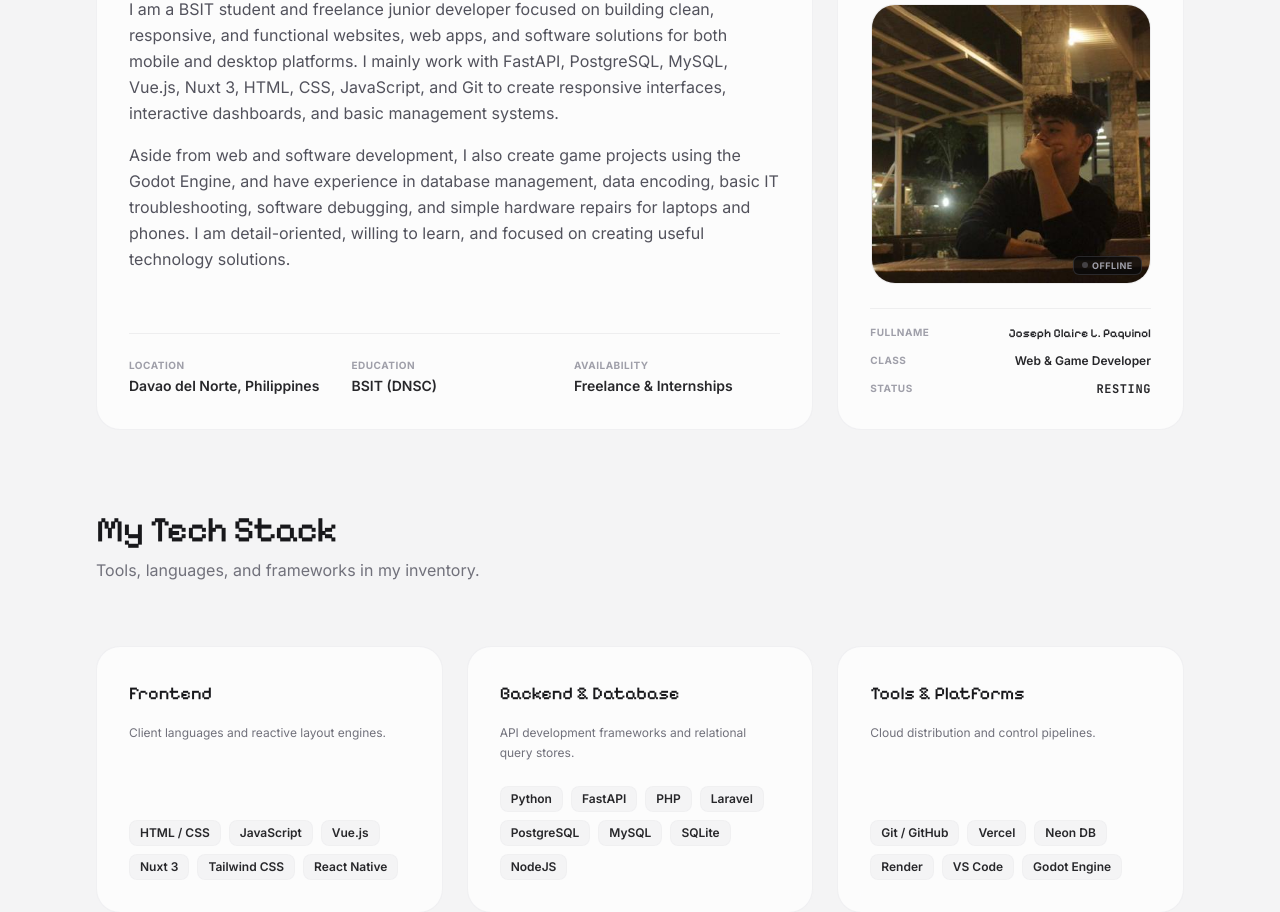
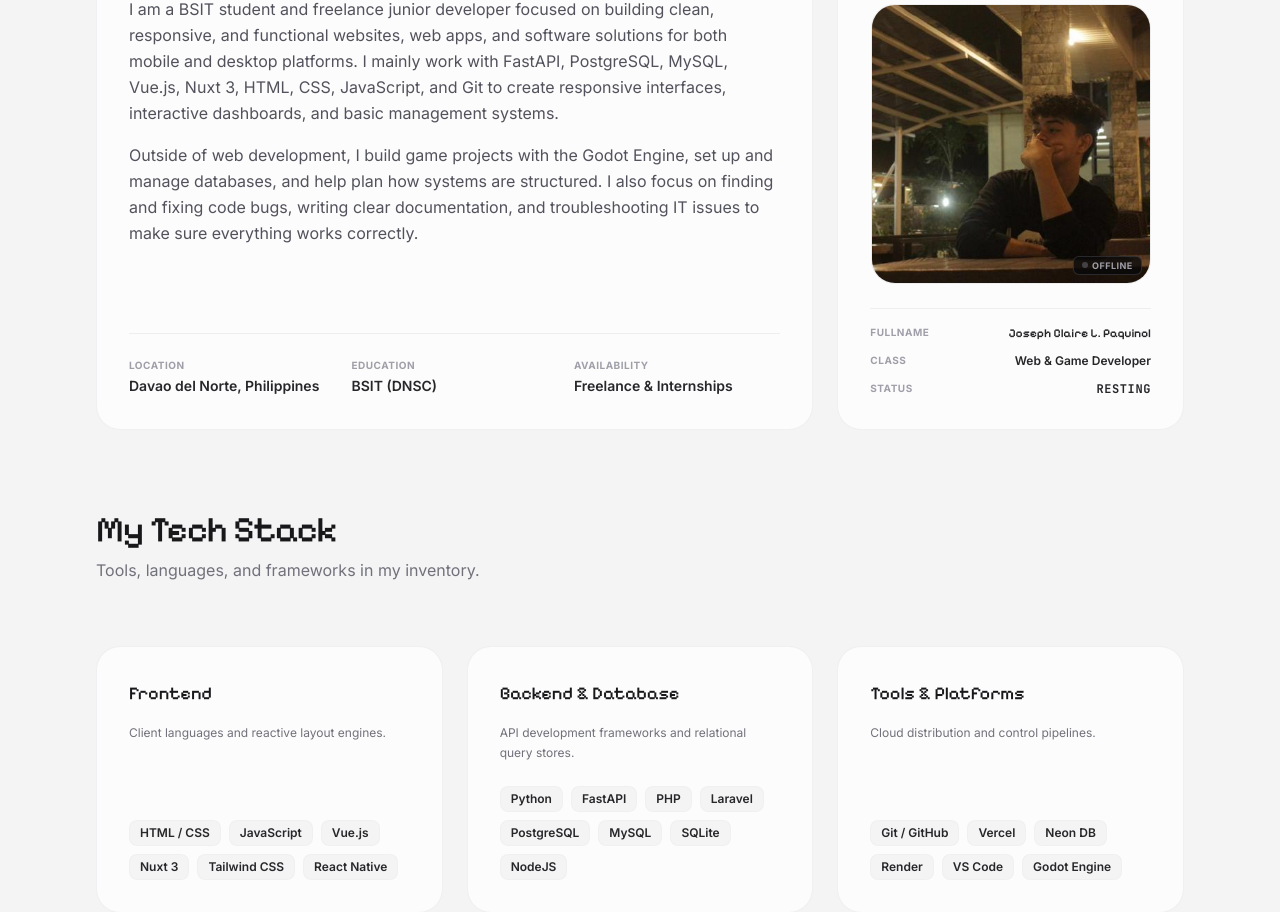
Before and after one commit to JCentic/website-portfolio, a Nuxt app: page / in a window 1280 px wide. Shown: the part 1065-1977 px from the top of the page. Built offline with nearby package versions, Linux system fonts and the light colour scheme.

Commit message:
chore: Rephrased some description that doesn't align with myself

```diff
--- a/app/components/About.vue
+++ b/app/components/About.vue
@@ -71,7 +71,7 @@ onUnmounted(() => {
               I am a BSIT student and freelance junior developer focused on building clean, responsive, and functional websites, web apps, and software solutions for both mobile and desktop platforms. I mainly work with FastAPI, PostgreSQL, MySQL, Vue.js, Nuxt 3, HTML, CSS, JavaScript, and Git to create responsive interfaces, interactive dashboards, and basic management systems.
             </p>
             <p class="profile-bio-extra">
-              Aside from web and software development, I also create game projects using the Godot Engine, and have experience in database management, data encoding, basic IT troubleshooting, software debugging, and simple hardware repairs for laptops and phones. I am detail-oriented, willing to learn, and focused on creating useful technology solutions.
+              Outside of web development, I build game projects with the Godot Engine, set up and manage databases, and help plan how systems are structured. I also focus on finding and fixing code bugs, writing clear documentation, and troubleshooting IT issues to make sure everything works correctly.
             </p>
           </div>
 
```
